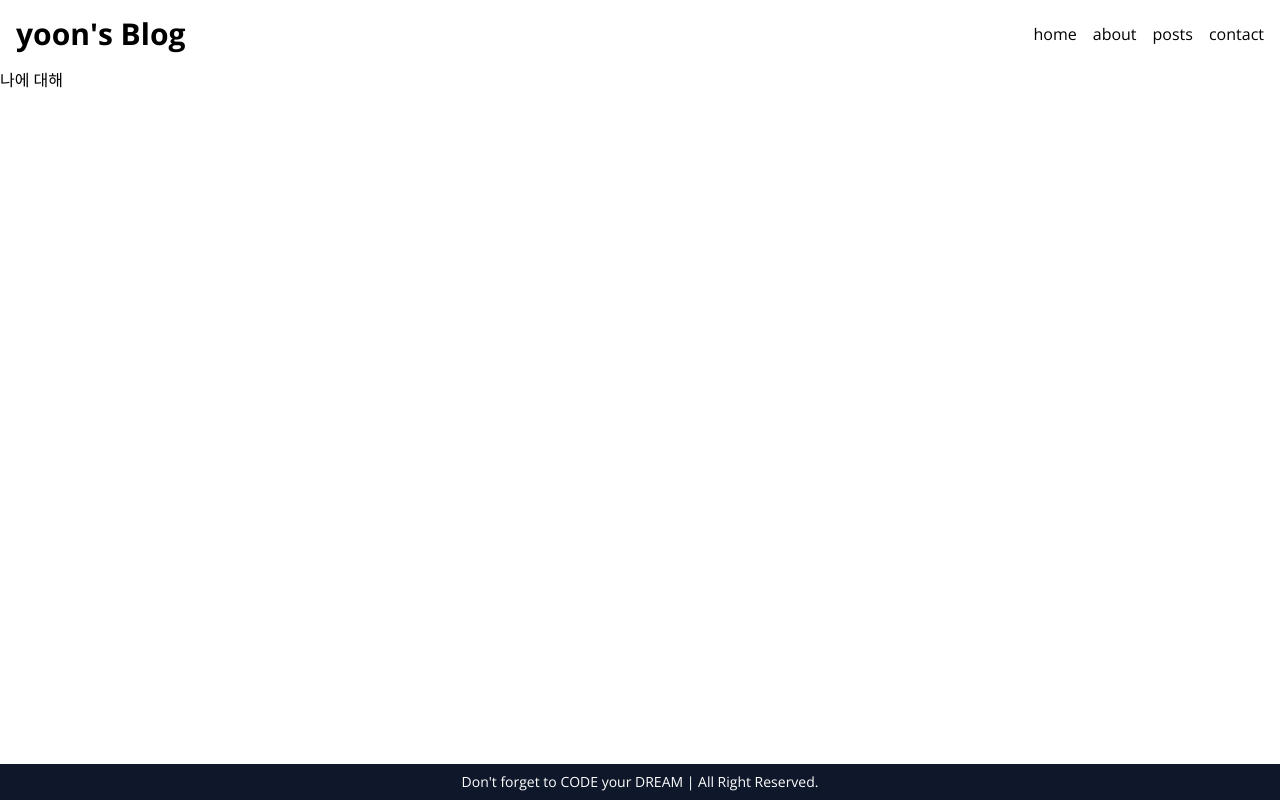
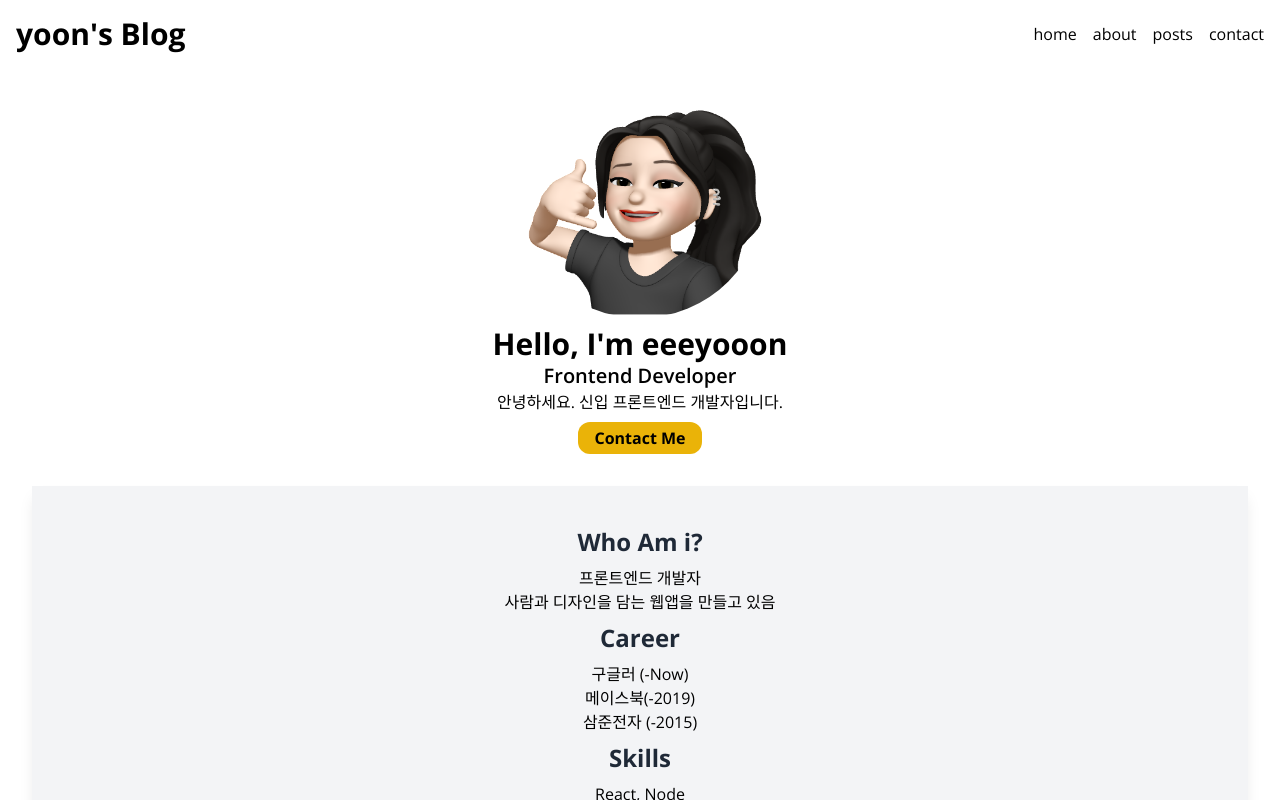
Before and after one commit to eeeyooon/Nextjs-Blog, a Next.js app: page /about in a window 1280 px wide. Built offline with nearby package versions, Linux system fonts and the light colour scheme.

Commit message:
style: about 페이지 스타일링 적용

```diff
--- a/src/app/about/page.tsx
+++ b/src/app/about/page.tsx
@@ -1,3 +1,31 @@
+import Hero from "@/components/Hero";
+
+const TITLE_CLASS = "text-2xl font-bold text-gray-800 my-2";
 export default function AboutPage() {
-  return <p>나에 대해</p>;
+  return (
+    <>
+      <Hero />
+      <section className="bg-gray-100 shadow-lg p-8 m-8 text-center">
+        <h2 className={TITLE_CLASS}>Who Am i?</h2>
+        <p>
+          프론트엔드 개발자 <br />
+          사람과 디자인을 담는 웹앱을 만들고 있음
+        </p>
+        <h2 className={TITLE_CLASS}>Career</h2>
+        <p>
+          구글러 (-Now) <br />
+          메이스북(-2019)
+          <br />
+          삼준전자 (-2015)
+        </p>
+        <h2 className={TITLE_CLASS}>Skills</h2>
+        <p>
+          React, Node
+          <br />
+          Git, Clean Code <br />
+          VSCode, IntelliJ, Oracle
+        </p>
+      </section>
+    </>
+  );
 }
```
